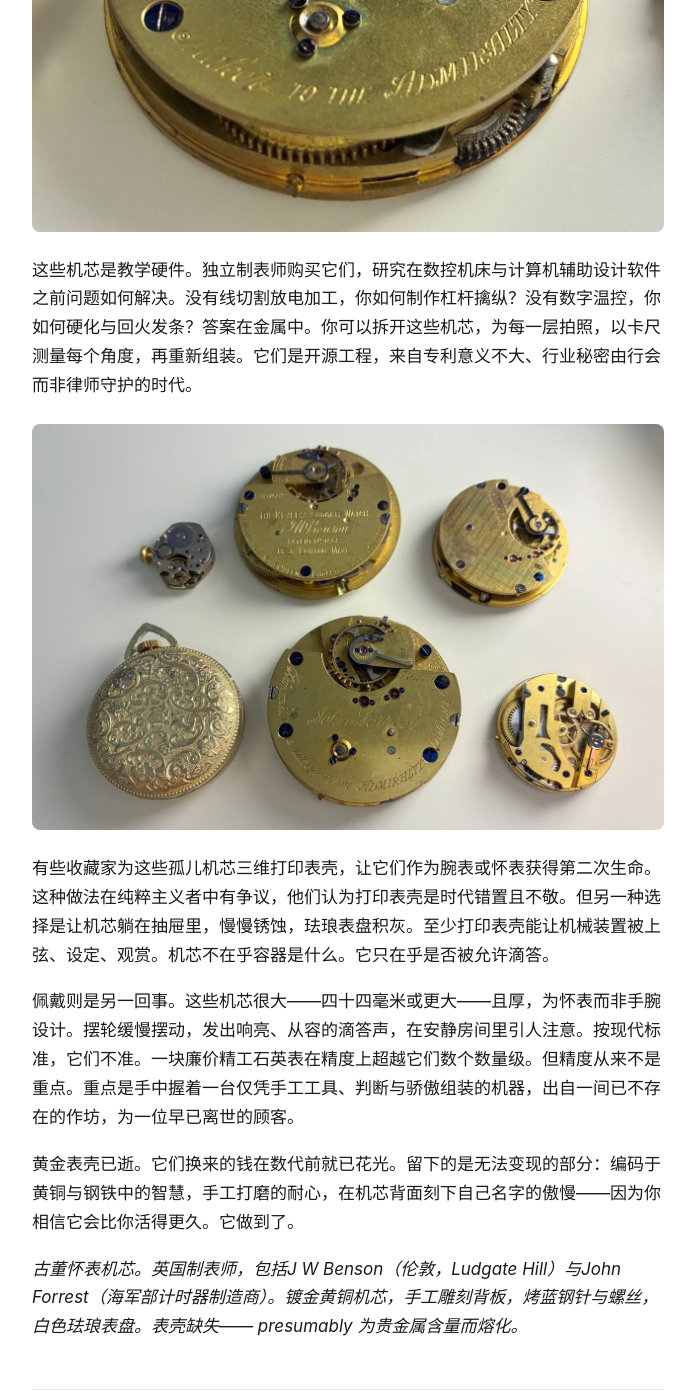
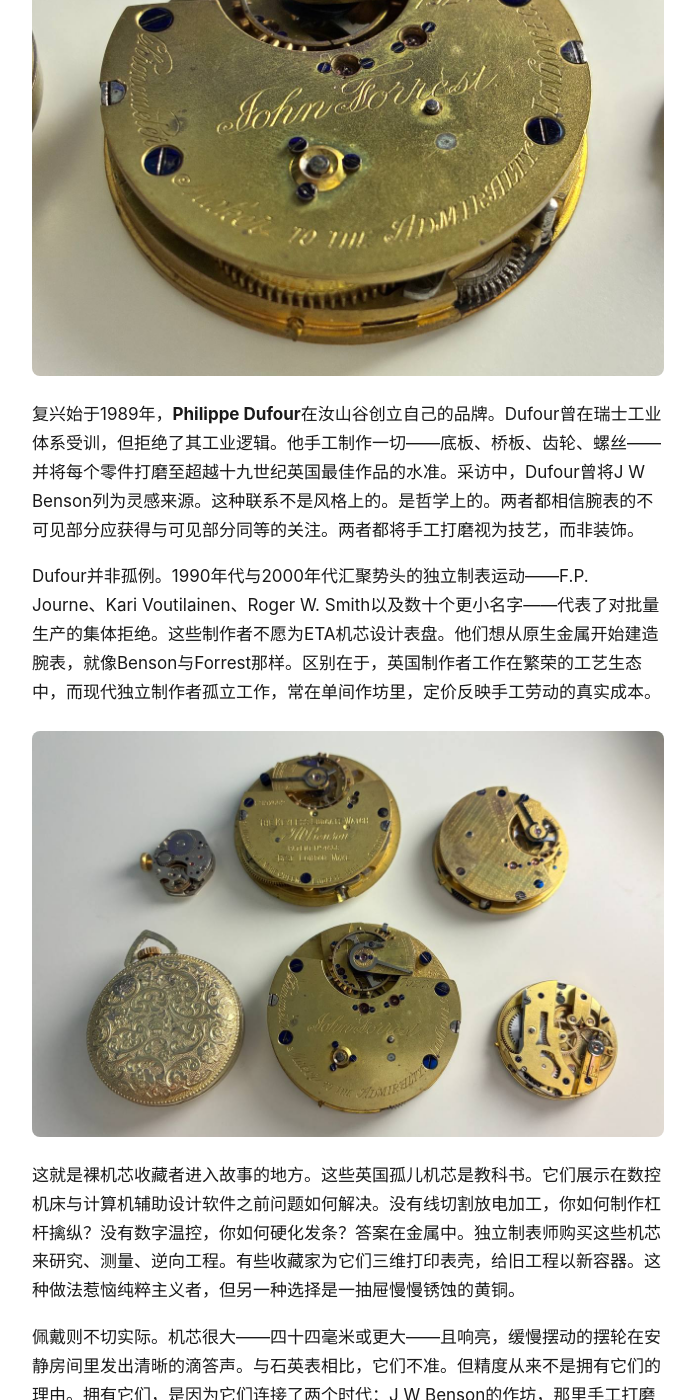
Before and after one commit to vfxowlsyvh/vfxowlsyvh.github.io, a Jekyll site: the page built from _posts/2026-05-22-bare-movements-london-watchmaking-zh.md, in a window 1280 px wide and 1400 px high, scrolled down 2950 px. Shown: the whole window, without its empty margins (292-987 px from the left). Built offline with Jekyll 4.4.1, drawn with Linux system fonts in a browser that asks for light colours; some of the changed text lies outside the part shown.

Commit message:
Rewrite bare movements article: From J W Benson to Philippe Dufour, with watchmaking history and indie context (EN/ZH)

```diff
--- a/_posts/2026-05-22-bare-movements-london-watchmaking-zh.md
+++ b/_posts/2026-05-22-bare-movements-london-watchmaking-zh.md
@@ -1,6 +1,6 @@
 ---
 layout: post
-title: "裸机芯，黄金买不到的部分"
+title: "从J W Benson到Philippe Dufour"
 date: 2026-05-22 00:00:00 +0000
 categories: watch
 lang: zh
@@ -8,30 +8,30 @@ lang: zh
 
 ![古董机芯与表盘收藏，大多无壳](/assets/images/antique-movements-1.jpg)
 
-这些腕表没有表壳。它们是裸机芯——机械核心被剥去了金银外皮，在贵金属被熔成金条售出后遗留下来。表壳比内部工程更值钱。这就是古董的经济学。黄金是流动的。工艺不是。这些机芯之所以存活，是因为它们无法像容器一样轻易兑换成货币。
+这些腕表没有表壳。它们是裸机芯——机械核心被剥去了金银外皮，在贵金属被熔成金条售出后遗留下来。但它们不只是孤儿零件。它们是实物证据，承载着一条从十九世纪英国制表巅峰到今日独立制表复兴的脉络。一手握着J W Benson机芯，另一手拿着Philippe Dufour Simplicity的照片，连续性便毋庸置疑：同样的手工雕刻背板，同样的烤蓝螺丝，同样的傲慢信念——机芯即使在无人看见的地方也应臻于完美。
 
 ![白色珐琅表盘配罗马数字与烤蓝钢针](/assets/images/antique-movements-2.jpg)
 
-表盘是白色珐琅，烧制温度足以摧毁现代印刷表盘。罗马数字是手绘的，每一笔都与邻笔略有不同。指针是烤蓝钢针——加热至表面氧化成特定的紫蓝色，这一过程需要判断与经验，而非油漆色号。现代制造商会用物理气相沉积涂层或简单喷漆。烤蓝更慢、更冒险、无法精确复制。这就是今天极少有人做的原因。
+**J W Benson**于1847年在伦敦创立，成长为英国最受尊敬的制表师之一。这里的机芯刻有完整出身谱系："The Keyless Ludgate Watch / J W Benson / Patent No 4658 / Best London Make / By Warrant to H M The Queen."白色珐琅表盘经高温烧制，足以摧毁现代印刷表盘。罗马数字手绘而成。指针是烤蓝钢针——加热至表面氧化成特定紫蓝色，这一过程需要判断与经验，而非油漆色号。这些在当时不是现代意义上的奢侈品。它们是一个健康工艺生态的标准产出，出自手工打磨只是制表常规程序的作坊。
 
 ![装饰性珐琅表盘，金饰细节与花卉中心图案](/assets/images/antique-movements-3.jpg)
 
-机芯之中，**J W Benson**最为突出。背板刻满出身谱系："The Keyless Ludgate Watch / J W Benson / Patent No 4658 / Best London Make / By Warrant to H M The Queen." Benson是伦敦最高级别的制表师，独立制表师Philippe Dufour曾在采访中将Benson列为灵感来源。Dufour以手工打磨Simplicity模型的每个零件而闻名，他在Benson身上认出了同样的哲学：机芯即使在无人看见的地方也应美丽。
+**John Forrest**机芯带有另一种权威："Chronometer Maker to the Admiralty."背板刻字以雕刻刀手工切割，每个字母由一笔连续的刀锋形成。镀金黄铜表面呈磨砂状，螺丝头抛光并烤蓝，桥板边缘倒角并镜面处理。在十九世纪，这种打磨水准是标配。在二十一世纪，它在大规模生产中已灭绝，仅存于独立制表师之手。
 
-![J W Benson机芯背板，展示刻字出身谱系 与蓝钢螺丝](/assets/images/antique-movements-4.jpg)
+![J W Benson机芯背板，展示刻字出身谱系与蓝钢螺丝](/assets/images/antique-movements-4.jpg)
 
-**John Forrest**机芯带有另一种权威："Chronometer Maker to the Admiralty."这不是营销。海军部要求航海导航的精度，未通过测试的计时器直接被拒。背板上的刻字不是机器冲压。而是以雕刻刀手工切割，每个字母由一笔连续的刀锋形成。镀金黄铜表面呈磨砂状，螺丝头抛光并烤蓝，桥板边缘倒角并镜面处理。这些打磨没有机械功能。它们存在，是因为制作者相信精度与美感是同一门技艺。
+杀死这一传统的不是技艺的匮乏。是经济学。美国制表业率先工业化——Waltham与Elgin引入可互换零件与机器生产，以价格击溃英国手工制表。随后瑞士扩大规模，整合为我们今天熟知的品牌。最后一击是1970年代的石英危机，电子振荡器使机械机芯在日常计时中沦为过时。英国制表业彻底崩塌。作坊关闭。工具被出售或报废。这些精美机芯的表壳被熔为黄金，而机械核心——抢救成本过高——被成公斤卖给收藏家和修补匠。
 
 ![John Forrest机芯背板，海军部刻字与手工切割字母](/assets/images/antique-movements-5.jpg)
 
-这些机芯是教学硬件。独立制表师购买它们，研究在数控机床与计算机辅助设计软件之前问题如何解决。没有线切割放电加工，你如何制作杠杆擒纵？没有数字温控，你如何硬化与回火发条？答案在金属中。你可以拆开这些机芯，为每一层拍照，以卡尺测量每个角度，再重新组装。它们是开源工程，来自专利意义不大、行业秘密由行会而非律师守护的时代。
+复兴始于1989年，**Philippe Dufour**在汝山谷创立自己的品牌。Dufour曾在瑞士工业体系受训，但拒绝了其工业逻辑。他手工制作一切——底板、桥板、齿轮、螺丝——并将每个零件打磨至超越十九世纪英国最佳作品的水准。采访中，Dufour曾将J W Benson列为灵感来源。这种联系不是风格上的。是哲学上的。两者都相信腕表的不可见部分应获得与可见部分同等的关注。两者都将手工打磨视为技艺，而非装饰。
+
+Dufour并非孤例。1990年代与2000年代汇聚势头的独立制表运动——F.P. Journe、Kari Voutilainen、Roger W. Smith以及数十个更小名字——代表了对批量生产的集体拒绝。这些制作者不愿为ETA机芯设计表盘。他们想从原生金属开始建造腕表，就像Benson与Forrest那样。区别在于，英国制作者工作在繁荣的工艺生态中，而现代独立制作者孤立工作，常在单间作坊里，定价反映手工劳动的真实成本。
 
 ![机芯背面收藏，包括J W Benson、John Forrest与一只带壳怀表](/assets/images/antique-movements-6.jpg)
 
-有些收藏家为这些孤儿机芯三维打印表壳，让它们作为腕表或怀表获得第二次生命。这种做法在纯粹主义者中有争议，他们认为打印表壳是时代错置且不敬。但另一种选择是让机芯躺在抽屉里，慢慢锈蚀，珐琅表盘积灰。至少打印表壳能让机械装置被上弦、设定、观赏。机芯不在乎容器是什么。它只在乎是否被允许滴答。
+这就是裸机芯收藏者进入故事的地方。这些英国孤儿机芯是教科书。它们展示在数控机床与计算机辅助设计软件之前问题如何解决。没有线切割放电加工，你如何制作杠杆擒纵？没有数字温控，你如何硬化发条？答案在金属中。独立制表师购买这些机芯来研究、测量、逆向工程。有些收藏家为它们三维打印表壳，给旧工程以新容器。这种做法惹恼纯粹主义者，但另一种选择是一抽屉慢慢锈蚀的黄铜。
 
-佩戴则是另一回事。这些机芯很大——四十四毫米或更大——且厚，为怀表而非手腕设计。摆轮缓慢摆动，发出响亮、从容的滴答声，在安静房间里引人注意。按现代标准，它们不准。一块廉价精工石英表在精度上超越它们数个数量级。但精度从来不是重点。重点是手中握着一台仅凭手工工具、判断与骄傲组装的机器，出自一间已不存在的作坊，为一位早已离世的顾客。
+佩戴则不切实际。机芯很大——四十四毫米或更大——且响亮，缓慢摆动的摆轮在安静房间里发出清晰的滴答声。与石英表相比，它们不准。但精度从来不是拥有它们的理由。拥有它们，是因为它们连接了两个时代：J W Benson的作坊，那里手工打磨是标准；Philippe Dufour的工作室，他证明了这一传统值得复活。黄金表壳已逝。脉络犹存。
 
-黄金表壳已逝。它们换来的钱在数代前就已花光。留下的是无法变现的部分：编码于黄铜与钢铁中的智慧，手工打磨的耐心，在机芯背面刻下自己名字的傲慢——因为你相信它会比你活得更久。它做到了。
-
-*古董怀表机芯。英国制表师，包括J W Benson（伦敦，Ludgate Hill）与John Forrest（海军部计时器制造商）。镀金黄铜机芯，手工雕刻背板，烤蓝钢针与螺丝，白色珐琅表盘。表壳缺失—— presumably 为贵金属含量而熔化。*
+*古董怀表机芯。英国制表师，包括J W Benson（伦敦，1847–1973）与John Forrest（海军部计时器制造商）。镀金黄铜机芯，手工雕刻背板，烤蓝钢针与螺丝，白色珐琅表盘。表壳缺失——大概为贵金属含量而熔化。*
```
Also changed, not shown: _posts/2026-05-22-bare-movements-london-watchmaking-en.md (+11 -11 lines).
